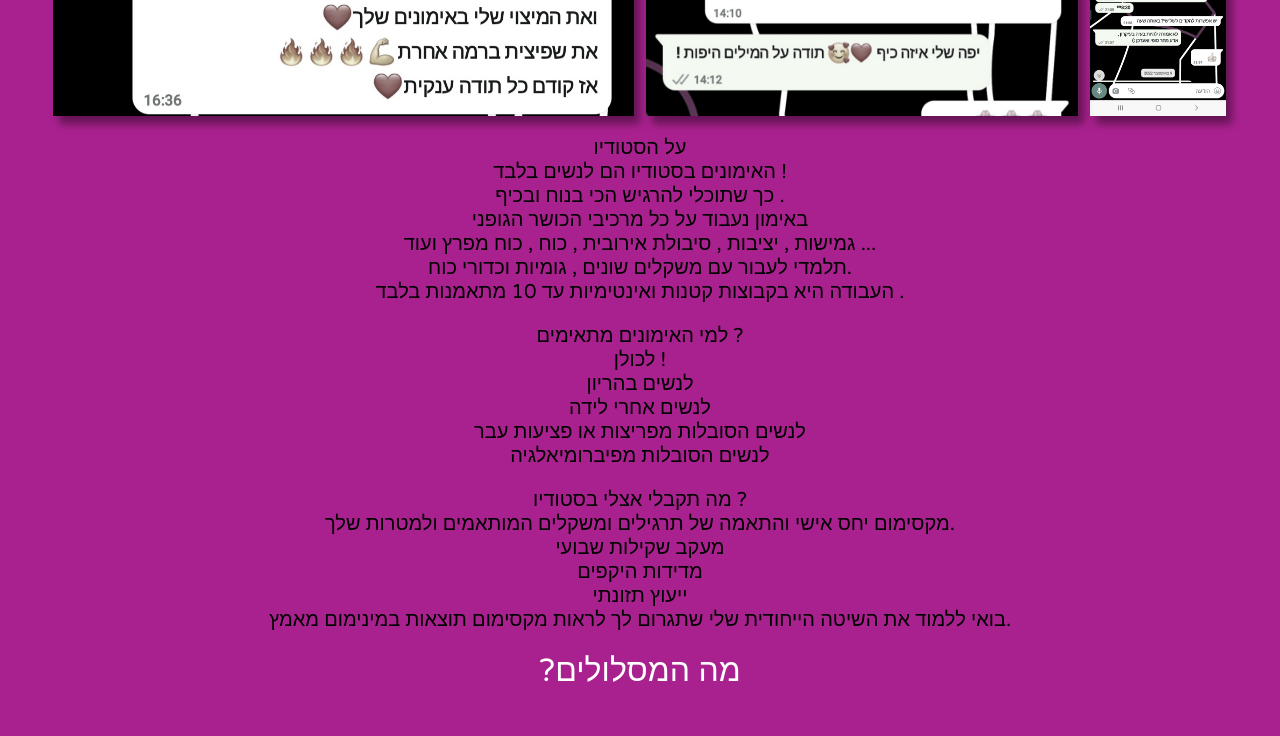
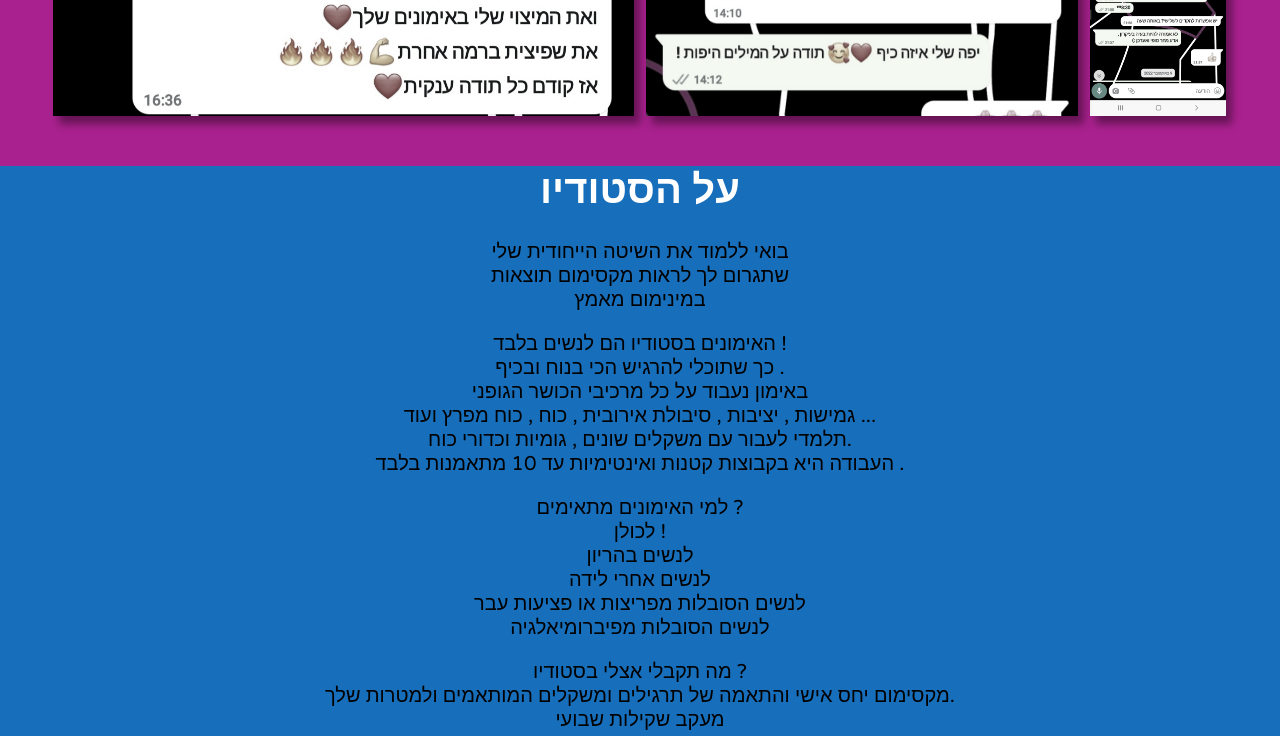
Before and after one commit to farucis/Sharon-Ft, a React (Create React App) app: page / in a window 1280 px wide. Shown: the part 3340-4076 px from the top of the page. Built offline with nearby package versions, Linux system fonts and the light colour scheme.

Commit message:
start work about studio

```diff
--- a/src/screens/AboutStudio/AboutStudio.css
+++ b/src/screens/AboutStudio/AboutStudio.css
@@ -0,0 +1,4 @@
+.about-studio-container{
+    background-color: rgb(23, 111, 188);
+    margin-top: 50px;
+}
--- a/src/screens/AboutStudio/AboutStudio.js
+++ b/src/screens/AboutStudio/AboutStudio.js
@@ -1,38 +1,19 @@
 import React from "react";
+import "./AboutStudio.css";
+import InStudio from "./components/InStudio/InStudio";
+import MyTrainSecret from "./components/myTrainSecret/myTrainSecret";
+import StudioInfo from "./components/StudioInfo/StudioInfo";
 
 const AboutStudio = () => {
   return (
-    <div>
-      <p>
-        <li> על הסטודיו </li>
-        <li>האימונים בסטודיו הם לנשים בלבד !</li>
-        <li>כך שתוכלי להרגיש הכי בנוח ובכיף .</li>
-        <li>באימון נעבוד על כל מרכיבי הכושר הגופני</li>
-        <li>גמישות , יציבות , סיבולת אירובית , כוח , כוח מפרץ ועוד ...</li>
-        <li>תלמדי לעבור עם משקלים שונים , גומיות וכדורי כוח.</li>
-        <li>העבודה היא בקבוצות קטנות ואינטימיות עד 10 מתאמנות בלבד .</li>
-      </p>
-      <p>
-        <li>למי האימונים מתאימים ?</li>
-        <li>לכולן !</li>
-        <li>לנשים בהריון</li>
-        <li>לנשים אחרי לידה</li>
-        <li>לנשים הסובלות מפריצות או פציעות עבר</li>
-        <li>לנשים הסובלות מפיברומיאלגיה</li>
-      </p>
-      <p>
-        <li>מה תקבלי אצלי בסטודיו ?</li>
-        <li>
-          מקסימום יחס אישי והתאמה של תרגילים ומשקלים המותאמים ולמטרות שלך.
-        </li>
-        <li>מעקב שקילות שבועי</li>
-        <li>מדידות היקפים</li>
-        <li>ייעוץ תזונתי</li>
-        <li>
-          בואי ללמוד את השיטה הייחודית שלי שתגרום לך לראות מקסימום תוצאות
-          במינימום מאמץ.
-        </li>
-      </p>
+    <div className="about-studio-container">
+      <div className="about-studio-title">
+        <h1> על הסטודיו </h1>
+      </div>
+
+      <MyTrainSecret />
+      <StudioInfo />
+      <InStudio />
     </div>
   );
 };
--- /dev/null
+++ b/src/screens/AboutStudio/components/InStudio/InStudio.js
@@ -0,0 +1,19 @@
+import React from "react";
+
+const InStudio = () => {
+  return (
+    <div>
+      <p>
+        <li>מה תקבלי אצלי בסטודיו ?</li>
+        <li>
+          מקסימום יחס אישי והתאמה של תרגילים ומשקלים המותאמים ולמטרות שלך.
+        </li>
+        <li>מעקב שקילות שבועי</li>
+        <li>מדידות היקפים</li>
+        <li>ייעוץ תזונתי</li>
+      </p>
+    </div>
+  );
+};
+
+export default InStudio;
--- /dev/null
+++ b/src/screens/AboutStudio/components/StudioInfo/StudioInfo.js
@@ -0,0 +1,26 @@
+import React from "react";
+
+const StudioInfo = () => {
+  return (
+    <div className="studio-info-container">
+      <p>
+        <li>האימונים בסטודיו הם לנשים בלבד !</li>
+        <li>כך שתוכלי להרגיש הכי בנוח ובכיף .</li>
+        <li>באימון נעבוד על כל מרכיבי הכושר הגופני</li>
+        <li>גמישות , יציבות , סיבולת אירובית , כוח , כוח מפרץ ועוד ...</li>
+        <li>תלמדי לעבור עם משקלים שונים , גומיות וכדורי כוח.</li>
+        <li>העבודה היא בקבוצות קטנות ואינטימיות עד 10 מתאמנות בלבד .</li>
+      </p>
+      <p>
+        <li>למי האימונים מתאימים ?</li>
+        <li>לכולן !</li>
+        <li>לנשים בהריון</li>
+        <li>לנשים אחרי לידה</li>
+        <li>לנשים הסובלות מפריצות או פציעות עבר</li>
+        <li>לנשים הסובלות מפיברומיאלגיה</li>
+      </p>
+    </div>
+  );
+};
+
+export default StudioInfo;
--- /dev/null
+++ b/src/screens/AboutStudio/components/myTrainSecret/myTrainSecret.js
@@ -0,0 +1,17 @@
+import React from "react";
+
+const MyTrainSecret = () => {
+  return (
+    <div>
+      <p>
+        <li>בואי ללמוד את השיטה הייחודית שלי</li>
+        <li>
+          {"שתגרום לך לראות"} <span>מקסימום תוצאות</span>
+        </li>
+        <li> במינימום מאמץ</li>
+      </p>
+    </div>
+  );
+};
+
+export default MyTrainSecret;
```
Also changed, not shown: src/screens/AboutStudio/components/Functions.js (added), src/screens/AboutStudio/components/InStudio/InStudio.css (added), src/screens/AboutStudio/components/StudioInfo/StudioInfo.css (added), src/screens/AboutStudio/components/myTrainSecret/myTrainSecret.css (added).
